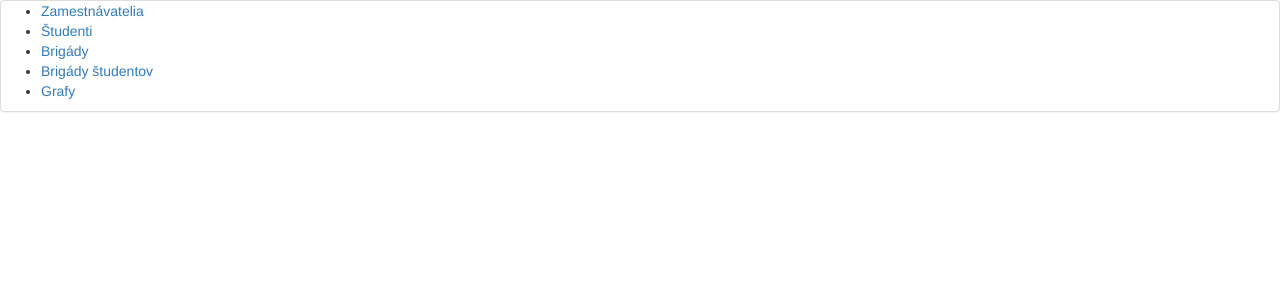
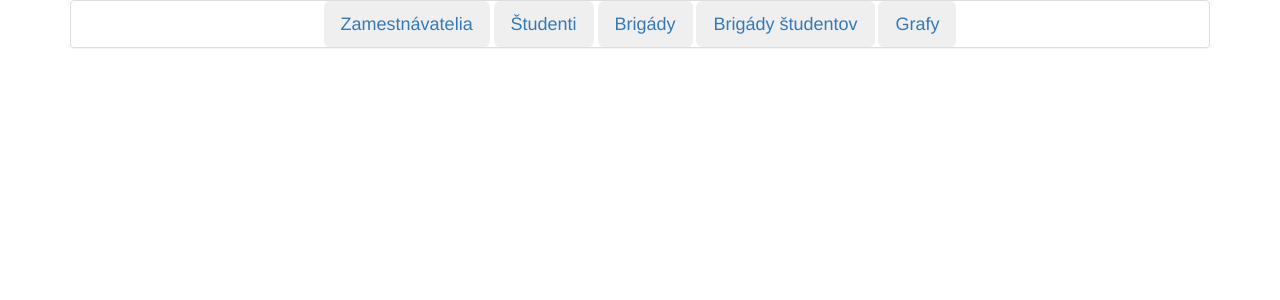
Before and after one commit to AndrejSkula/pda-projekt, a CodeIgniter app: page /database/index.php/grafy/index in a window 1280 px wide. Shown: the top 300 px of the page. Run offline with CodeIgniter, Linux system fonts and the light colour scheme; data that the repository does not hold is empty.

Commit message:
Úprava menu + responzívny dizajn v header.php

```diff
--- a/application/views/grafy/index.php
+++ b/application/views/grafy/index.php
@@ -1,9 +1,9 @@
-<div class="panel panel-default ">
-	<ul class="sidebar-menu" data-widget="tree">
-		<li><a href="/pda-projekt/index.php/zamestnavatel"><i class="fa fa-circle-o"></i>Zamestnávatelia</a></li>
-		<li><a href="/pda-projekt/index.php/studenti"><i class="fa fa-circle-o"></i>Študenti</a></li>
-		<li><a href="/pda-projekt/index.php/brigady"><i class="fa fa-circle-o"></i>Brigády</a></li>
-		<li><a href="/pda-projekt/index.php/studenti_has_brigady"><i class="fa fa-circle-o"></i>Brigády študentov</a></li>
-		<li><a href="/pda-projekt/index.php/grafy"><i class="fa fa-circle-o"></i>Grafy</a></li>
-	</ul>
+<div class="container">
+	<div class="panel panel-default " align="center">
+		<button type="button" class="btn btn-succes btn-lg"><a href="/pda-projekt/index.php/zamestnavatel">Zamestnávatelia</a></button>
+		<button type="button" class="btn btn-succes btn-lg"><a href="/pda-projekt/index.php/studenti">Študenti</a></button>
+		<button type="button" class="btn btn-succes btn-lg"><a href="/pda-projekt/index.php/brigady">Brigády</a></button>
+		<button type="button" class="btn btn-succes btn-lg"><a href="/pda-projekt/index.php/studenti_has_brigady">Brigády študentov</a></button>
+		<button type="button" class="btn btn-succes btn-lg"><a href="/pda-projekt/index.php/grafy">Grafy</a></button>
+	</div>
 </div>
--- a/application/views/templates/header.php
+++ b/application/views/templates/header.php
@@ -4,10 +4,9 @@
 	<meta charset="utf-8">
 	<title><?php echo $title; ?></title>
 	<!-- Latest compiled and minified CSS -->
-
+	<!-- Responzívny dizajn -->
+	<meta content="width=device-width, initial-scale=1, maximum-scale=1, user-scalable=no" name="viewport">
 	<link rel="stylesheet" href="https://maxcdn.bootstrapcdn.com/bootstrap/3.3.7/css/bootstrap.min.css" integrity="sha384-BVYiiSIFeK1dGmJRAkycuHAHRg32OmUcww7on3RYdg4Va+PmSTsz/K68vbdEjh4u" crossorigin="anonymous">
-
 	<link rel="stylesheet" href="http://maxcdn.bootstrapcdn.com/bootstrap/3.3.6/css/bootstrap.min.css">
-
 </head>
 <body>
```
Also changed, not shown: application/views/brigady/index.php (+7 -10 lines), application/views/studenti/index.php (+17 -10 lines), application/views/studenti_has_brigady/index.php (+7 -9 lines), application/views/zamestnavatel/index.php (+7 -10 lines).
